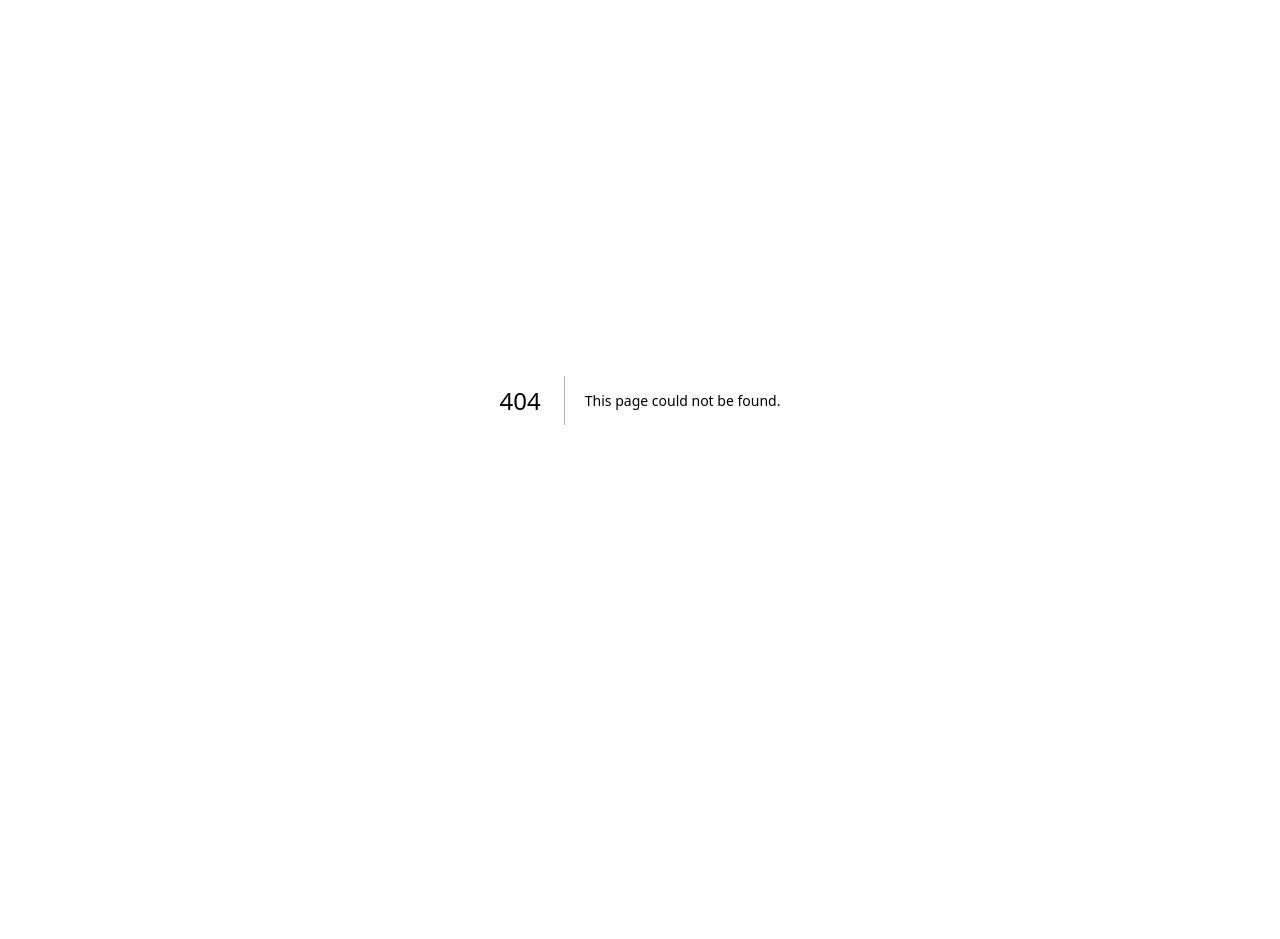
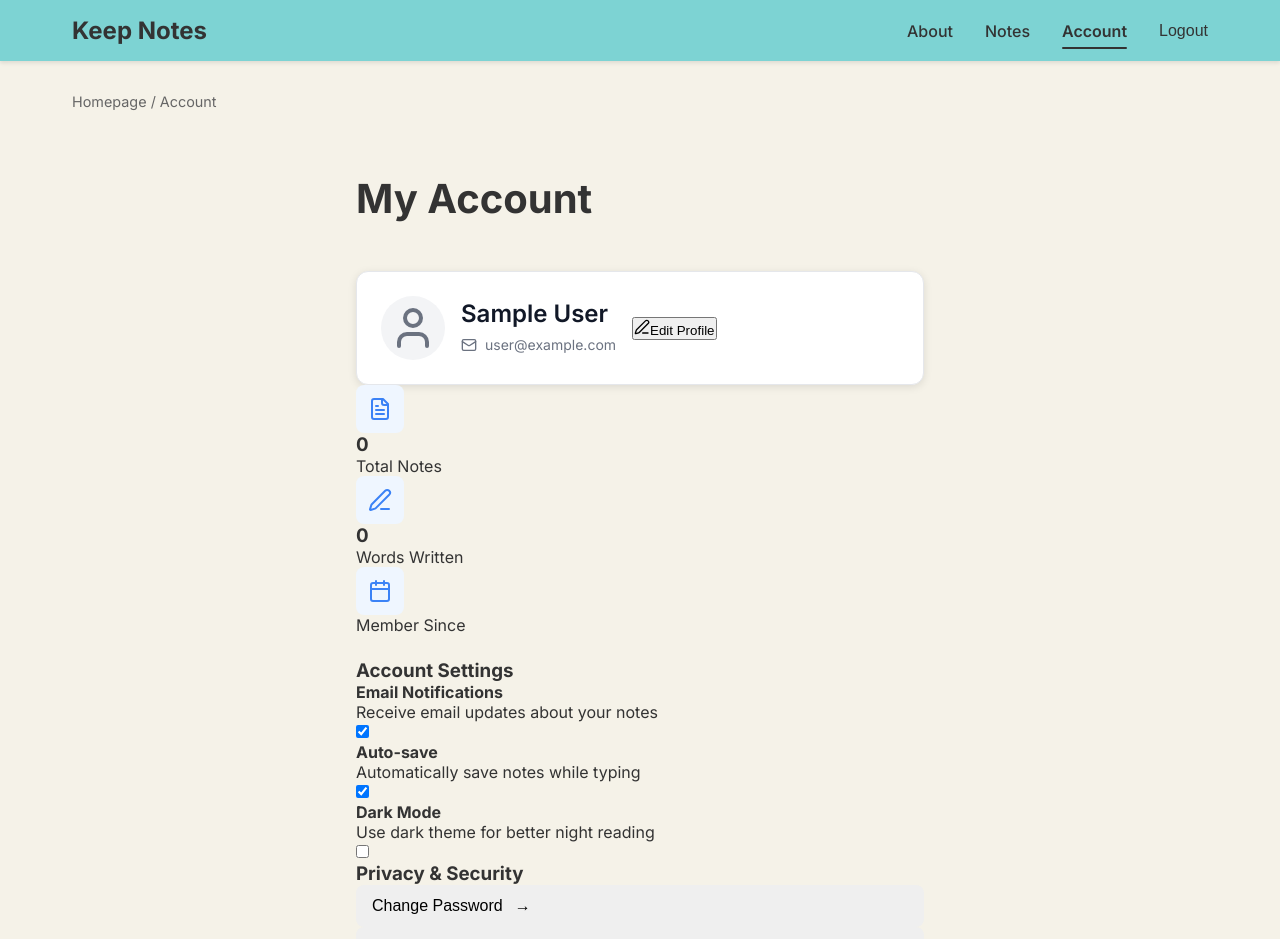
Before and after one commit to hari-gitacc/notes-taking-app, a Next.js app: page /account in a window 1280 px wide. Before the commit this address had no page. Shown: the top 939 px of the page. Before the commit the page ends 800 px from the top, so only its background shows below. Built offline with nearby package versions, Linux system fonts and the light colour scheme; no server answers; sample sign-in values are in the browser's storage.

Commit message:
feat:account page

```diff
--- /dev/null
+++ b/src/app/account/page.tsx
@@ -0,0 +1,205 @@
+'use client';
+
+import { useEffect, useState } from 'react';
+import { useSession } from 'next-auth/react';
+import { useRouter } from 'next/navigation';
+import Header from '@/components/Header';
+import { motion } from 'framer-motion';
+import { useNoteStore } from '@/store/noteStore';
+import { User, Mail, Calendar, FileText, Edit3 } from 'lucide-react';
+
+export default function AccountPage() {
+  const { data: session, status } = useSession();
+  const router = useRouter();
+  const { notes } = useNoteStore();
+  const [userStats, setUserStats] = useState({
+    totalNotes: 0,
+    totalWords: 0,
+    joinDate: '',
+  });
+
+  useEffect(() => {
+    if (status === 'unauthenticated') {
+      router.push('/login');
+    }
+  }, [status, router]);
+
+  useEffect(() => {
+    if (notes.length > 0) {
+      const totalWords = notes.reduce((acc, note) => {
+        // Strip HTML and count words
+        const textContent = note.content.replace(/<[^>]*>/g, '');
+        const wordCount = textContent.trim().split(/\s+/).length;
+        return acc + wordCount;
+      }, 0);
+
+      setUserStats({
+        totalNotes: notes.length,
+        totalWords,
+        joinDate: session?.user?.email ? 'January 2025' : '', // You can get this from user creation date
+      });
+    }
+  }, [notes, session]);
+
+  if (status === 'loading') {
+    return <div className="loading">Loading...</div>;
+  }
+
+  if (!session) {
+    return null;
+  }
+
+  return (
+    <div className="app">
+      <Header />
+
+      <main className="main-content">
+        <div className="breadcrumb">
+          <span>Homepage</span> / <span>Account</span>
+        </div>
+
+        <motion.div
+          className="account-container"
+          initial={{ opacity: 0, y: 20 }}
+          animate={{ opacity: 1, y: 0 }}
+          transition={{ duration: 0.5 }}
+        >
+          <h1 className="page-title">My Account</h1>
+
+          <div className="account-content">
+            <div className="profile-section">
+              <motion.div
+                className="profile-card"
+                initial={{ opacity: 0, x: -20 }}
+                animate={{ opacity: 1, x: 0 }}
+                transition={{ duration: 0.5, delay: 0.1 }}
+              >
+                <div className="profile-header">
+                  <div className="avatar">
+                    <User size={48} />
+                  </div>
+                  <div className="profile-info">
+                    <h2>{session.user?.name || 'User'}</h2>
+                    <p className="user-email">
+                      <Mail size={16} />
+                      {session.user?.email}
+                    </p>
+                  </div>
+                  <button className="edit-profile-btn">
+                    <Edit3 size={16} />
+                    Edit Profile
+                  </button>
+                </div>
+              </motion.div>
+
+              <motion.div
+                className="stats-grid"
+                initial={{ opacity: 0, y: 20 }}
+                animate={{ opacity: 1, y: 0 }}
+                transition={{ duration: 0.5, delay: 0.2 }}
+              >
+                <div className="stat-card">
+                  <div className="stat-icon">
+                    <FileText size={24} />
+                  </div>
+                  <div className="stat-info">
+                    <h3>{userStats.totalNotes}</h3>
+                    <p>Total Notes</p>
+                  </div>
+                </div>
+
+                <div className="stat-card">
+                  <div className="stat-icon">
+                    <Edit3 size={24} />
+                  </div>
+                  <div className="stat-info">
+                    <h3>{userStats.totalWords}</h3>
+                    <p>Words Written</p>
+                  </div>
+                </div>
+
+                <div className="stat-card">
+                  <div className="stat-icon">
+                    <Calendar size={24} />
+                  </div>
+                  <div className="stat-info">
+                    <h3>{userStats.joinDate}</h3>
+                    <p>Member Since</p>
+                  </div>
+                </div>
+              </motion.div>
+            </div>
+
+            <div className="account-sections">
+              <motion.div
+                className="account-section"
+                initial={{ opacity: 0, y: 20 }}
+                animate={{ opacity: 1, y: 0 }}
+                transition={{ duration: 0.5, delay: 0.3 }}
+              >
+                <h3>Account Settings</h3>
+                <div className="settings-list">
+                  <div className="setting-item">
+                    <div className="setting-info">
+                      <h4>Email Notifications</h4>
+                      <p>Receive email updates about your notes</p>
+                    </div>
+                    <label className="toggle">
+                      <input type="checkbox" defaultChecked />
+                      <span className="slider"></span>
+                    </label>
+                  </div>
+
+                  <div className="setting-item">
+                    <div className="setting-info">
+                      <h4>Auto-save</h4>
+                      <p>Automatically save notes while typing</p>
+                    </div>
+                    <label className="toggle">
+                      <input type="checkbox" defaultChecked />
+                      <span className="slider"></span>
+                    </label>
+                  </div>
+
+                  <div className="setting-item">
+                    <div className="setting-info">
+                      <h4>Dark Mode</h4>
+                      <p>Use dark theme for better night reading</p>
+                    </div>
+                    <label className="toggle">
+                      <input type="checkbox" />
+                      <span className="slider"></span>
+                    </label>
+                  </div>
+                </div>
+              </motion.div>
+
+              <motion.div
+                className="account-section"
+                initial={{ opacity: 0, y: 20 }}
+                animate={{ opacity: 1, y: 0 }}
+                transition={{ duration: 0.5, delay: 0.4 }}
+              >
+                <h3>Privacy & Security</h3>
+                <div className="security-actions">
+                  <button className="action-btn">
+                    <span>Change Password</span>
+                    <span className="arrow">→</span>
+                  </button>
+                  <button className="action-btn">
+                    <span>Export Data</span>
+                    <span className="arrow">→</span>
+                  </button>
+                  <button className="action-btn danger">
+                    <span>Delete Account</span>
+                    <span className="arrow">→</span>
+                  </button>
+                </div>
+              </motion.div>
+            </div>
+          </div>
+        </motion.div>
+      </main>
+    </div>
+  );
+}
```
